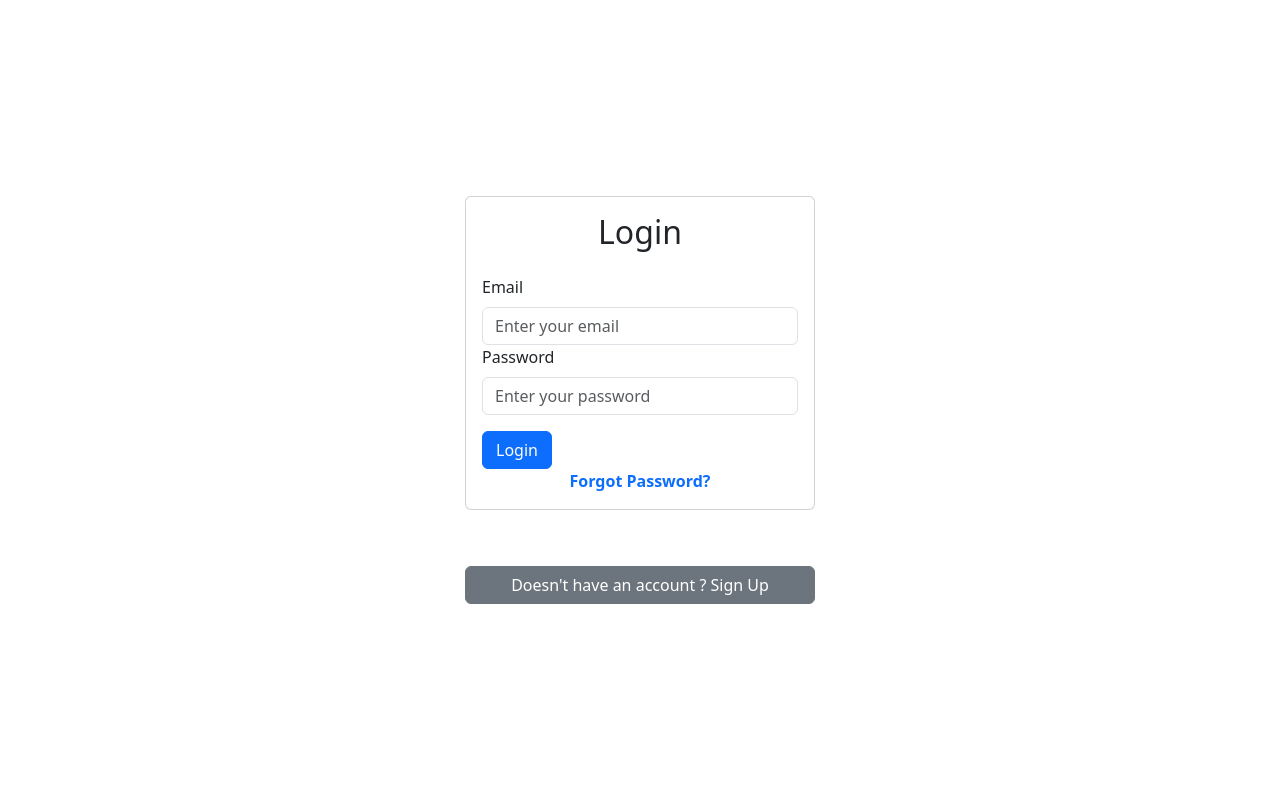
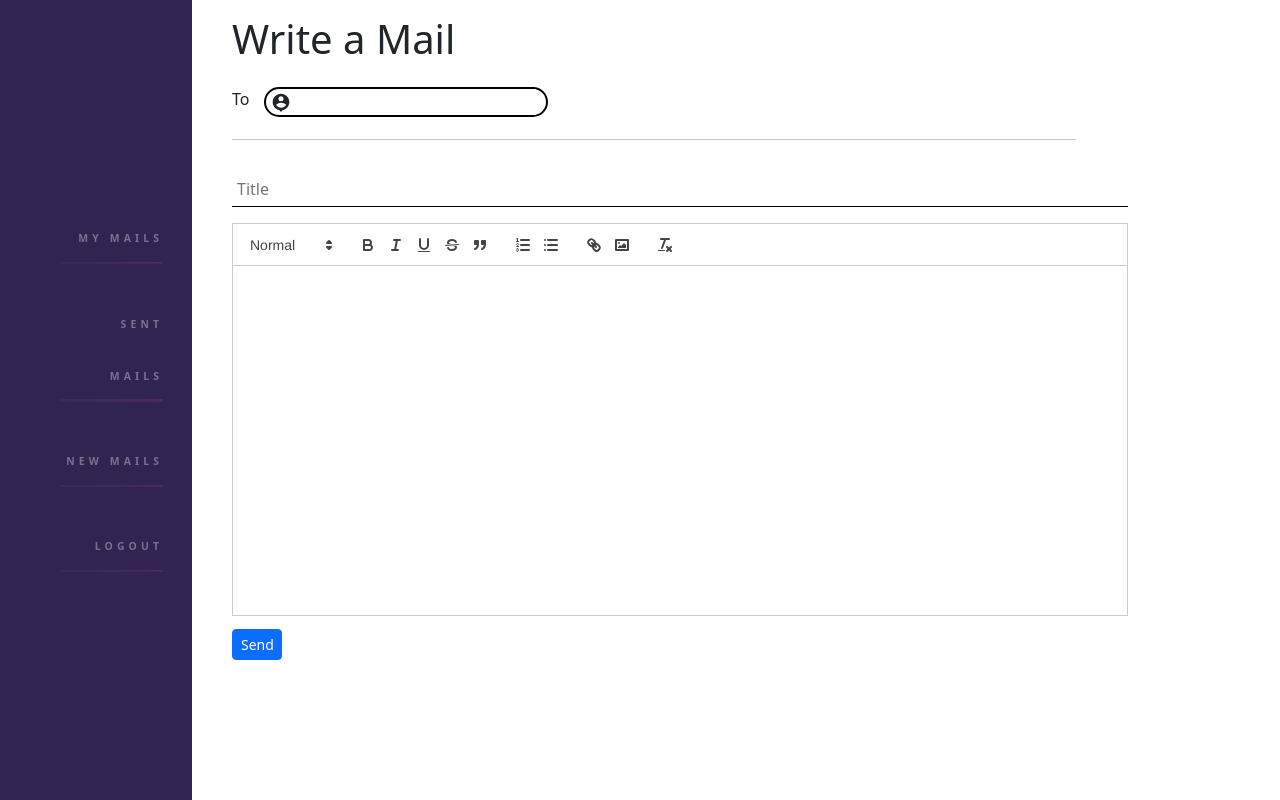
Before and after one commit to divyanshu475767/mailbox_client, a React (Create React App) app: page /newMail in a window 1280 px wide. Before the commit this address led to /login. Built offline with nearby package versions, Linux system fonts and the light colour scheme; sample sign-in values are in the browser's storage.

Commit message:
view mail

```diff
--- /dev/null
+++ b/src/App.css
@@ -0,0 +1,3 @@
+.App {
+    display: flex;
+  }
--- a/src/App.js
+++ b/src/App.js
@@ -9,18 +9,33 @@ import { useSelector } from "react-redux";
 import Login from "./components/Login";
 import Signup from "./components/Signup";
 import CreateMail from "./components/CreateMail";
+import Sidebar from "./components/Sidebar";
+import './App.css'
+import ReceivedEmailList from "./components/ReceivedEmailList";
+
+
+
+
+
+
+
+
 
 function App() {
   const token = useSelector((state) => state.auth.token);
 
   return (
     <div className="App">
+
       <Router>
+        <Sidebar/>
         <Routes>
           <Route path="/login" element={<Login />} />
           <Route path="/signup" element={<Signup />} />
 
-          {token && <Route path="/" element={<CreateMail/>} />}
+          {token && <Route path="/" element={<ReceivedEmailList/>} />}
+          {token && <Route path="/newMail" element={<CreateMail/>} />}
+
           <Route path="/*" element={<Navigate to="/login" />} />
         </Routes>
       </Router>
--- a/src/components/CreateMail.css
+++ b/src/components/CreateMail.css
@@ -1,19 +1,16 @@
-*{
-    margin: 0px;
-    padding: 0px;
-}
 
-.container{
+.container {
     display: flex;
     flex-direction: column;
-    margin-top: 30px;
+    margin-top: 15px;
     gap: 1rem;
+    width: 70vw !important;
+    padding-left: 40px !important;
 }
-
 
 .btn{
     margin-top: 40px;
-    width: 70px;
+    width: 50px;
 }
 
 .top-para{
@@ -38,6 +35,7 @@
     padding-left: 5px;
     padding-right: 10px;
     border-radius: 40px;
+
 }
 
 .title{
@@ -45,6 +43,8 @@
     border: none;
     border-bottom: 1px solid black;
     outline: none;
+    width: 70vw !important;
+
 }
 
 .cc{
--- a/src/components/CreateMail.js
+++ b/src/components/CreateMail.js
@@ -1,6 +1,6 @@
 import React, { useState } from "react";
 import { RiAccountPinCircleFill } from "react-icons/ri";
-import { Button, Container } from "react-bootstrap";
+import { Button } from "react-bootstrap";
 import "./CreateMail.css";
 
 import ReactQuill from "react-quill";
@@ -69,7 +69,8 @@ const CreateMail = () => {
 
 
   return (
-    <Container className="container">
+    <div className="container">
+      <h1 className="heading">Write a Mail</h1>
       <p className="top-para">
         <span>To</span>
         <span className="detail">
@@ -83,7 +84,8 @@ const CreateMail = () => {
       <input className="title" type="text" placeholder="Title" onChange={titleHandler} value={title}/>
 
       <ReactQuill
-        style={{ height: "400px" }} // Set the desired height here
+
+    style={{ height: "350px" ,  width: "70vw"  }} // Set the desired height here
         theme="snow"
         value={content}
         onChange={(value) => setContent(value)}
@@ -94,7 +96,7 @@ const CreateMail = () => {
       <Button variant="primary" size="sm" className="btn" onClick={sendHandler}>
         Send
       </Button>
-    </Container>
+    </div>
   );
 };
 
--- /dev/null
+++ b/src/components/ReceivedEmail.css
@@ -0,0 +1,47 @@
+
+
+.email {
+    background: rgb(248, 240, 240);
+    border-radius: 0% 0% 0% 0% / 0% 0% 0% 0% ;
+    color: rgb(60, 18, 18);
+    box-shadow: 20px 20px rgba(0,0,0,.15);
+    transition: all .4s ease;
+    margin-left: 20px;
+    cursor: pointer;
+    justify-content: center;
+    display: flex;
+    gap: 2rem;
+    justify-content: space-evenly;
+    align-items: center;
+    margin-top: 30px;
+    width: 75vw;
+  }
+
+  .email:hover {
+    border-radius: 0% 0% 50% 50% / 0% 0% 5% 5%;
+    box-shadow: 10px 10px rgba(0, 0, 0, 0.25);
+  }
+
+  .sender {
+    font-weight: bold;
+    flex: 1; /* Set width to 10% */
+    flex-basis: 10%; /* Or use width: 10%; */
+  }
+
+  .subject {
+    color: #333;
+    margin-top: 5px;
+    position: relative;
+    flex: 3; /* Set width to 30% */
+    flex-basis: 30%; /* Or use width: 30%; */
+  }
+
+  .content {
+    color: #666;
+    margin-top: 5px;
+    overflow: hidden;
+    text-overflow: ellipsis;
+    white-space: nowrap;
+    flex: 6; /* Rest of the width */
+    flex-basis: 60%; /* Or simply let it take remaining space */
+  }
--- /dev/null
+++ b/src/components/ReceivedEmailList.js
@@ -0,0 +1,53 @@
+import React, { useEffect, useState } from 'react';
+import ReceivedEmail from './RecievedMail';
+import './ReceivedMailList.css';
+import axios from 'axios';
+import { useSelector } from "react-redux";
+
+
+const ReceivedEmailList = () => {
+
+
+    const token = useSelector(state=>state.auth.token)
+
+   const [receivedMails , setReceivedMails] =   useState([]);
+
+    useEffect(()=>{
+      axios({
+        method: "get",
+        url: "http://localhost:5000/receivedMails",
+        headers:{Authorization:token}
+      })
+      .then(response=>{
+        setReceivedMails(response.data);
+        console.log(response.data);
+
+      })
+      .catch(error=>{
+        console.log(error)
+
+      })
+    },[token])
+
+
+  return (
+    <div className='inbox'>
+      <h1 className='heading'>Your Inbox</h1>
+
+      {receivedMails.map(mail=>{
+       return <ReceivedEmail
+        sender={mail.senderName}
+        subject={mail.title}
+        content={mail.content}
+      />
+      })
+      }
+
+
+
+
+    </div>
+  )
+}
+
+export default ReceivedEmailList
--- /dev/null
+++ b/src/components/ReceivedMailList.css
@@ -0,0 +1,3 @@
+.inbox{
+    margin-left: 18vw;
+}
--- /dev/null
+++ b/src/components/RecievedMail.js
@@ -0,0 +1,24 @@
+import React from 'react';
+import DOMPurify from 'dompurify'; // Import DOMPurify for HTML sanitization
+import './ReceivedEmail.css';
+
+const ReceivedEmail = ({ sender, subject, content }) => {
+  // Function to sanitize HTML content and extract text for preview
+  const sanitizeAndPreview = (html) => {
+    const sanitizedHTML = DOMPurify.sanitize(html); // Sanitize the HTML content
+    const strippedText = sanitizedHTML.replace(/(<([^>]+)>)/gi, ''); // Extract text without HTML tags
+    return strippedText.length > 100 ? `${strippedText.substring(0, 100)}...` : strippedText;
+  };
+
+  const previewContent = sanitizeAndPreview(content);
+
+  return (
+    <div className="email">
+      <div className="sender">{sender}</div>
+      <div className="subject">{subject}</div>
+      <div className="content" dangerouslySetInnerHTML={{ __html: previewContent }} />
+    </div>
+  );
+};
+
+export default ReceivedEmail;
--- /dev/null
+++ b/src/components/Sidebar.css
@@ -0,0 +1,103 @@
+/* styles.css */
+
+@import url('https://fonts.googleapis.com/css?family=Open+Sans');
+
+body {
+  font-family: Arial, sans-serif;
+  font-size: 16px;
+  margin: 0;
+}
+
+.sidebar {
+  width: 15vw;
+  height: 100vh;
+  background: #312450;
+  font-size: 0.65em;
+  position: fixed;
+}
+
+
+.nav {
+  position: relative;
+
+  margin: 0 15%;
+  text-align: right;
+  top: 50%;
+  transform: translateY(-50%);
+  font-weight: bold;
+}
+
+.nav ul {
+  list-style: none;
+}
+
+.nav li {
+  position: relative;
+  margin: 3.2em 0;
+}
+
+.nav a {
+  line-height: 5em;
+  text-transform: uppercase;
+  text-decoration: none;
+  letter-spacing: 0.4em;
+  color: rgba(255, 255, 255, 0.35);
+  display: block;
+  transition: all ease-out 300ms;
+}
+
+.nav .active a {
+  color: white;
+}
+
+.nav li:not(.active)::after {
+  opacity: 0.2;
+}
+
+.nav li:not(.active):hover a {
+  color: rgba(255, 255, 255, 0.75);
+}
+
+.nav li::after {
+  content: '';
+  position: absolute;
+  width: 100%;
+  height: 0.2em;
+  background: black;
+  left: 0;
+  bottom: 0;
+  background-image: linear-gradient(to right, #5e42a6, #b74e91);
+}
+
+.twitter {
+  position: relative;
+  width: 75%;
+  float: right;
+  height: 100vh;
+}
+
+.twitter .container {
+  display: flex;
+  flex-direction: column;
+  align-items: center;
+  justify-content: center;
+  height: 100%;
+}
+
+.twitter a {
+  position: relative;
+}
+
+.twitter img {
+  width: 48px;
+  height: 48px;
+}
+
+.twitter p {
+  text-transform: uppercase;
+  font-size: 1em;
+  letter-spacing: 0.1em;
+  color: #FFF;
+  font-weight: bold;
+  margin-top: 20px;
+}
--- /dev/null
+++ b/src/components/Sidebar.js
@@ -0,0 +1,28 @@
+import React from 'react';
+import './Sidebar.css';
+import { NavLink } from 'react-router-dom';
+const Sidebar = () => {
+
+
+
+
+  return (
+
+
+    <aside className="sidebar">
+      <nav className="nav">
+        <ul>
+          <li ><NavLink to="/">My Mails</NavLink></li>
+          <li >
+            <NavLink to='/sentMails' >Sent mails</NavLink></li>
+          <li ><NavLink to='/newMail'>New mails</NavLink></li>
+          <li>  <NavLink to="/Logout">Logout</NavLink></li>
+        </ul>
+      </nav>
+    </aside>
+
+
+  );
+};
+
+export default Sidebar;
```
